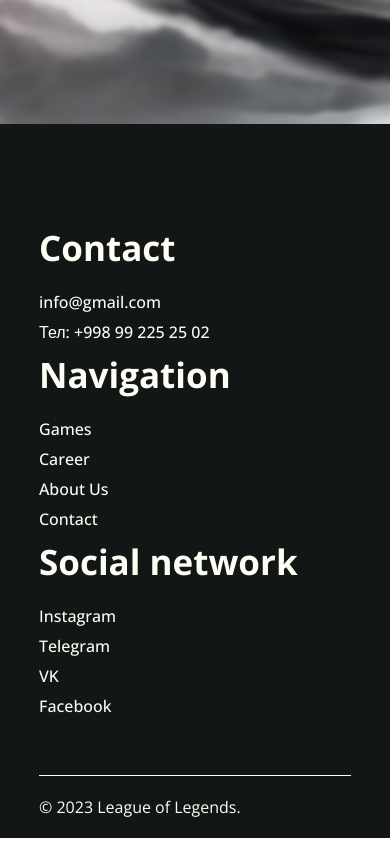
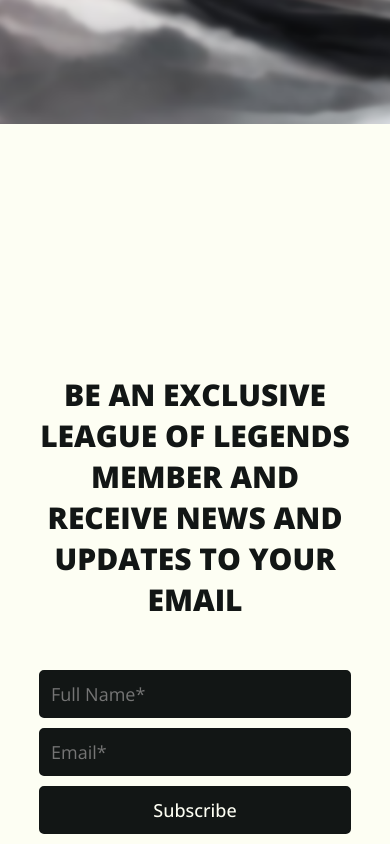
Before and after one commit to xkira17/Git-hw-1, a plain HTML site: page index.html in a window 390 px wide. Shown: the part 720-1564 px from the top of the page. Drawn offline with nearby package versions, Linux system fonts and the light colour scheme.

Commit message:
style = responsive

```diff
--- a/index.html
+++ b/index.html
@@ -47,6 +47,21 @@
         </div>
     </section>
 
+    <!-- form -->
+    <section class="form">
+        <div class="container">
+            <div class="sub">
+                <div class="sub-info">
+                    <h1>BE AN EXCLUSIVE LEAGUE OF LEGENDS <br>MEMBER AND RECEIVE NEWS AND UPDATES TO YOUR EMAIL</h1>
+                </div>
+                <div class="sub-form">
+                    <input type="text" placeholder="Full Name*" autocomplete="off" required>
+                    <input type="email" placeholder="Email*" autocomplete="off" required>
+                    <button>Subscribe</button>
+                </div>
+            </div>
+        </div>
+    </section>
 
     <!-- footer -->
 
@@ -70,11 +85,12 @@
 
                 <div class="social">
                     <h1>Social network</h1>
-
-                    <a href="#">Instagram</a>
-                    <a href="#">Telegram</a>
-                    <a href="#">VK</a>
-                    <a href="#">Facebook</a>
+                    <div class="icon">
+                        <a href="#"><i class='bx bxl-instagram'></i></i></a>
+                        <a href="#"><i class='bx bxl-telegram'></i></a>
+                        <a href="#"><i class='bx bxl-facebook'></i></a>
+                        <a href="#"><i class='bx bxl-vk'></i></a>
+                    </div>
                 </div>
             </div>
 
--- a/style/main.scss
+++ b/style/main.scss
@@ -63,7 +63,7 @@
                         text-decoration: none;
                         font-size: 16px;
                         font-weight: 600;
-                        color: #131313;
+                        color: #121615;
                         transition: 0.3s ease;
                     }
 
@@ -131,6 +131,79 @@
     }
 }
 
+
+
+// sub form
+
+.form {
+    min-height: 100vh;
+    background-color: #FDFEF3;
+
+    .sub {
+        text-align: center;
+        padding: 250px 0;
+
+        .sub-info {
+            padding-bottom: 50px;
+
+            h1 {
+                font-size: 30px;
+                font-weight: 800;
+                color: #121615;
+            }
+        }
+
+        .sub-form {
+            align-items: center;
+            justify-content: center;
+            display: flex;
+            gap: 10px;
+
+            input {
+                padding: 10px;
+                width: 360px;
+                height: 100%;
+                border: 2px solid #121615;
+                background: #121615;
+                border-radius: 5px;
+                color: #FDFEF3;
+                font-size: 18px;
+                outline: none;
+                transition: all 0.3s ease;
+            }
+
+            input:focus {
+                border-radius: 0;
+                border: none;
+                border-bottom: 2px solid #121615;
+                background-color: transparent;
+                color: #121615;
+            }
+
+            button {
+                padding: 10px;
+                height: 100%;
+                border: 2px solid #121615;
+                background-color: #121615;
+                color: #FDFEF3;
+                font-weight: 500;
+                font-size: 18px;
+                border-radius: 5px;
+                cursor: pointer;
+                transition: all 0.3s ease;
+            }
+
+            button:hover {
+                background-color: transparent;
+                color: #121615;
+            }
+
+        }
+    }
+}
+
+
+
 // footer
 
 .footer {
@@ -184,12 +257,30 @@
                 color: #FDFEF3;
             }
 
-            a {
-                display: table;
-                color: #FDFEF3;
-                font-weight: 500;
-                padding-bottom: 8px;
-                text-decoration: none;
+            .icon {
+                display: flex;
+                gap: 25px;
+                justify-content: center;
+                align-items: center;
+
+                a {
+                    border: 1px solid #FDFEF3;
+                    border-radius: 100%;
+                    background-color: #FDFEF3;
+                    color: #121615;
+                    text-decoration: none;
+                    transition: 0.3s ease;
+
+                    i {
+                        padding: 10px;
+                        font-size: 24px;
+                    }
+                }
+
+                a:hover {
+                    background-color: transparent;
+                    color: #FDFEF3;
+                }
             }
         }
     }
@@ -207,6 +298,48 @@
 
 
 // @media
+
+@media screen and (max-width: 940px) {
+    .home {
+        .container {
+            width: 90%;
+
+            .header {
+
+                .nav {
+                    i {
+                        display: flex;
+                    }
+
+                    ul {
+                        display: none;
+                    }
+                }
+            }
+
+        }
+    }
+
+    .form {
+        .sub {
+            .sub-form {
+                text-align: center;
+                display: grid;
+                grid-template-columns: 1fr;
+
+                input {
+                    width: 100%;
+                }
+            }
+        }
+    }
+
+    .footer {
+        .footer-info {
+            display: grid;
+        }
+    }
+}
 
 @media screen and (max-width: 480px) {
     .home {
```
Also changed, not shown: style/main.css, 1 other file.
